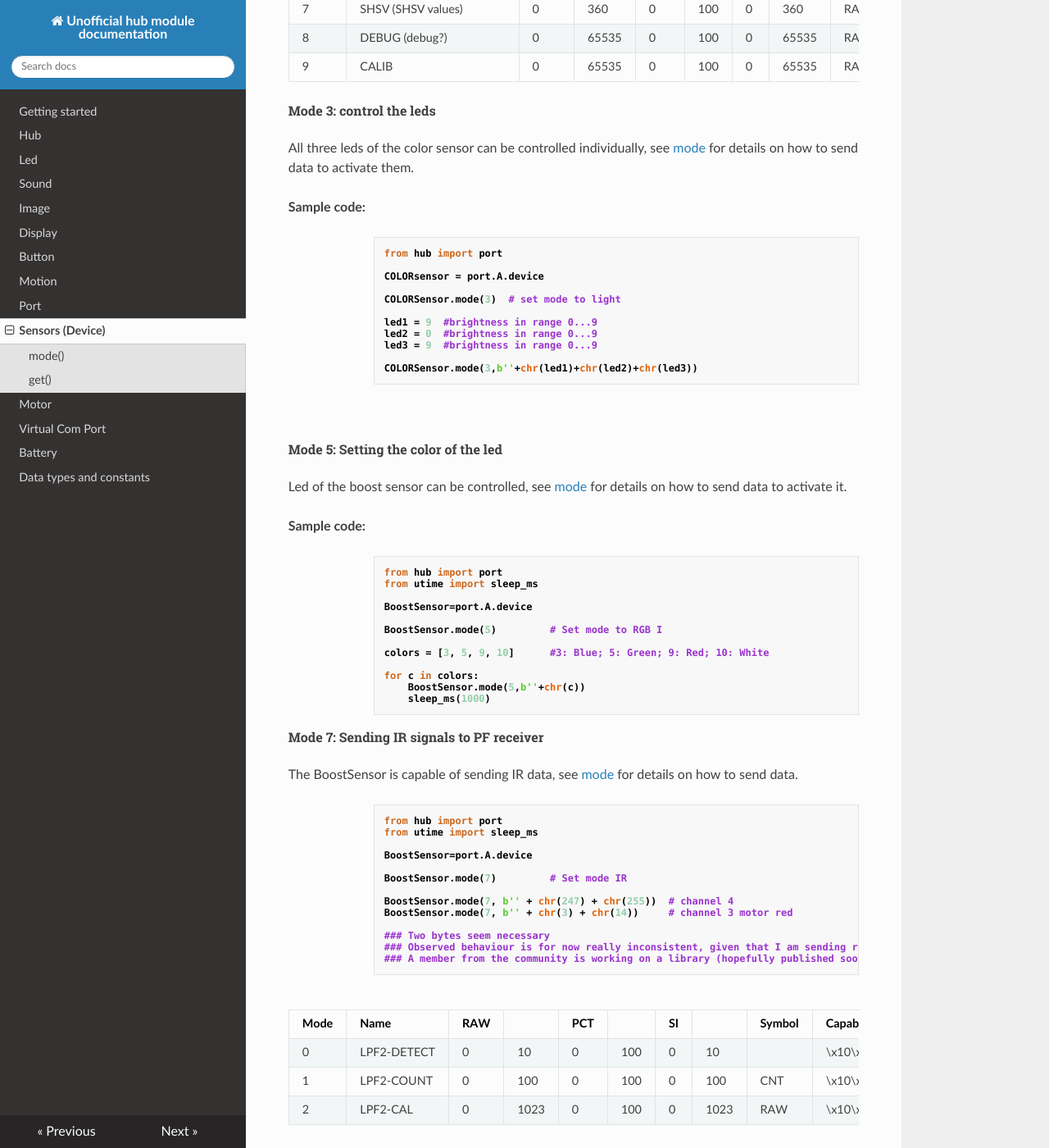
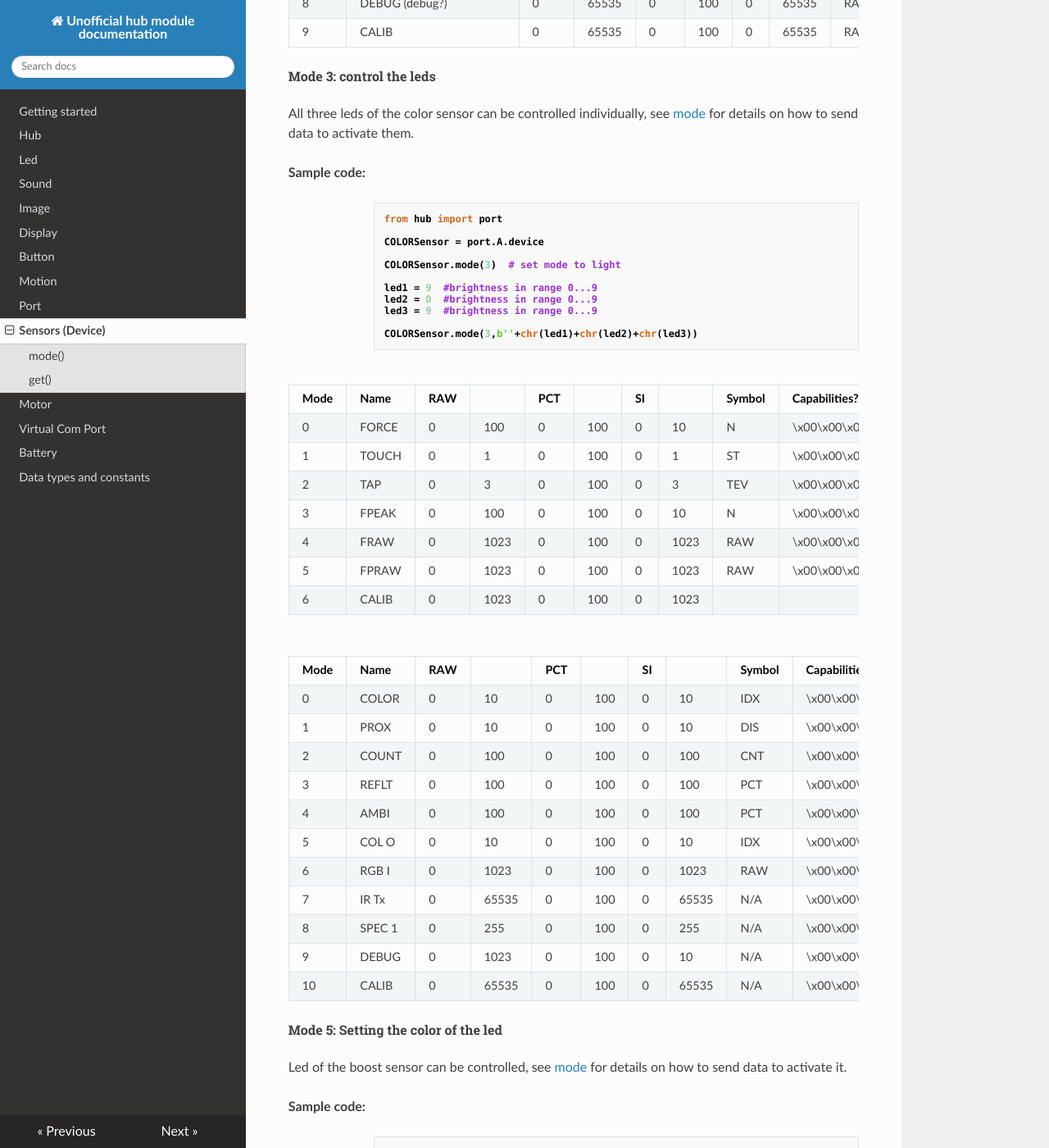
Before and after one commit to NStrijbosch/hub-module-notes, an MkDocs documentation site: the page built from docs/sensors.md, in a window 1280 px wide and 1400 px high, scrolled down 3025 px. Shown: the whole window at 82% size. Built offline with MkDocs 1.6.1, drawn with Linux system fonts in a browser that asks for light colours; nearby versions of some CDN libraries; some of the changed text lies outside the part shown.

Commit message:
Update sensors.md

````diff
--- a/docs/sensors.md
+++ b/docs/sensors.md
@@ -27,13 +27,10 @@
 
 SensorA = port.A.device
 
-MotorA.mode(3)              # Set sensor to mode 3
-MotorA.mode((3,0))          # Set sensor to mode 3 in RAW units
-MotorA.mode([3,2])          # Set sensor to mode 3 and mode 2
-MotorA.mode([(3,0),(2,2)])  # Set sensor to mode 3 in RAW units
-                            #   and mode 2 in SI units
+SensorA.mode(1)            # Set sensor to mode 3
+SensorA.mode((1,0))        # Set sensor to mode 3 in RAW units
 
-print("Mode sensor port A: " + str(MotorA.mode()))
+print("Mode sensor port A: " + str(SensorA.mode()))
 ```
 
 ``` python
@@ -57,7 +54,7 @@
 SensorA = port.A.device
 
 SensorA.mode(5)  # first set the correct mode before sending data
-SensorA.mode(5,b''+chr(3))
+SensorA.mode(5,b''+chr(9)+chr(9)+chr(9)+chr(9))
 ```
 
 > See [Sensors](#sensors) for the specific modes where sending data is usefull for each sensor
@@ -79,15 +76,15 @@
 ``` python
 from hub import port
 
-DistanceSensor = port.A.device
+ForceSensor = port.A.device
 
-DistanceSensor.mode((1,0))          # Distance short in RAW units
-distance = DistanceSensor.get()[0]
-print("distance: " + str(distance))
+ForceSensor.mode(4)        # Force in RAW units
+force = ForceSensor.get()[0]
+print("force: " + str(force))
 ```
 
 ``` python
->>> Distance: 20.0
+>>> force: 598
 ```
 
 # Sensors
@@ -119,17 +116,16 @@
 ``` python
 from hub import port
 
-USsensor = port.A.device
+USSensor = port.A.device
 
-USSensor.mode(5)  # set mode to light
+USSensor.mode(5)# set mode to light
 
-led1 = 9  #brightness in range 0...9
-led2 = 0  #brightness in range 0...9
-led3 = 9  #brightness in range 0...9
-led4 = 0  #brightness in range 0...9
+led1 = 9 #brightness in range 0...9
+led2 = 0 #brightness in range 0...9
+led3 = 0 #brightness in range 0...9
+led4 = 9 #brightness in range 0...9
 USSensor.mode(5,b''+chr(led1)+chr(led2)+chr(led3)+chr(led4))
 ```
-
 
 ## Color Sensor
 
@@ -155,7 +151,7 @@
 ``` python
 from hub import port
 
-COLORsensor = port.A.device
+COLORSensor = port.A.device
 
 COLORSensor.mode(3)  # set mode to light
 
@@ -168,9 +164,31 @@
 
 ## Force Sensor
 
+|Mode|Name |RAW|      |PCT|      |SI |      |Symbol|Capabilities?           |Datasets|Type|Figures|Decimals|
+|----|-----|---|------|---|------|---|------|------|------------------------|--------|----|-------|--------|
+|0   |FORCE|0  |100   |0  |100   |0  |10    |N     |\x00\x00\x00\x00\x04\x04|1       |0   |3      |0       |
+|1   |TOUCH|0  |1     |0  |100   |0  |1     |ST    |\x00\x00\x00\x00\x04\x04|1       |0   |4      |0       |
+|2   |TAP  |0  |3     |0  |100   |0  |3     |TEV   |\x00\x00\x00\x00\x04\x04|1       |0   |3      |0       |
+|3   |FPEAK|0  |100   |0  |100   |0  |10    |N     |\x00\x00\x00\x00\x04\x04|1       |1   |4      |0       |
+|4   |FRAW |0  |1023  |0  |100   |0  |1023  |RAW   |\x00\x00\x00\x00\x04\x04|1       |1   |4      |0       |
+|5   |FPRAW|0  |1023  |0  |100   |0  |1023  |RAW   |\x00\x00\x00\x00\x04\x04|1       |1   |4      |0       |
+|6   |CALIB|0  |1023  |0  |100   |0  |1023  |      |                        |8       |1   |4      |0       |
 
 ## Boost Color Sensor
 
+|Mode|Name |RAW|      |PCT|      |SI |      |Symbol|Capabilities?           |Datasets|Type|Figures|Decimals|
+|----|-----|---|------|---|------|---|------|------|------------------------|--------|----|-------|--------|
+|0   |COLOR|0  |10    |0  |100   |0  |10    |IDX   |\x00\x00\x00\x00\x00\x00|1       |0   |3      |0       |
+|1   |PROX |0  |10    |0  |100   |0  |10    |DIS   |\x00\x00\x00\x00\x00\x01|1       |0   |3      |0       |
+|2   |COUNT|0  |100   |0  |100   |0  |100   |CNT   |\x00\x00\x00\x00\x00\x02|1       |2   |4      |0       |
+|3   |REFLT|0  |100   |0  |100   |0  |100   |PCT   |\x00\x00\x00\x00\x00\x03|1       |0   |3      |0       |
+|4   |AMBI |0  |100   |0  |100   |0  |100   |PCT   |\x00\x00\x00\x00\x00\x04|1       |0   |3      |0       |
+|5   |COL O|0  |10    |0  |100   |0  |10    |IDX   |\x00\x00\x00\x00\x00\x05|1       |0   |3      |0       |
+|6   |RGB I|0  |1023  |0  |100   |0  |1023  |RAW   |\x00\x00\x00\x00\x00\x06|3       |1   |5      |0       |
+|7   |IR Tx|0  |65535 |0  |100   |0  |65535 |N/A   |\x00\x00\x00\x00\x00\x07|1       |1   |5      |0       |
+|8   |SPEC 1|0  |255   |0  |100   |0  |255   |N/A   |\x00\x00\x00\x00\x00\x08|4       |0   |3      |0       |
+|9   |DEBUG|0  |1023  |0  |100   |0  |10    |N/A   |\x00\x00\x00\x00\x00\x09|2       |1   |5      |0       |
+|10  |CALIB|0  |65535 |0  |100   |0  |65535 |N/A   |\x00\x00\x00\x00\x00\x10|8       |1   |5      |0       |
 
 
 ### Mode 5: Setting the color of the led
@@ -223,3 +241,10 @@
 |2   |LPF2-CAL   |0  |1023  |0  |100   |0  |1023  |RAW   |\x10\x00\x00\x00\x00\x00|3       |1   |3      |0       |
 
 ## WeDo gyro
+
+|Mode|Name |RAW|      |PCT|      |SI |      |Symbol|Capabilities?           |Datasets|Type|Figures|Decimals|
+|----|-----|---|------|---|------|---|------|------|------------------------|--------|----|-------|--------|
+|0   |LPF2-ANGLE|-45|-45   |-100|100   |-45|45    |DEG   |\x00\x00\x00\x00\x04\x04|2       |0   |3      |0       |
+|1   |LPF2-TILT|0  |10    |0  |100   |0  |10    |DIR   |\x00\x00\x00\x00\x04\x04|1       |0   |2      |0       |
+|2   |LPF2-CRASH|0  |100   |0  |100   |0  |100   |CNT   |\x00\x00\x00\x00\x04\x04|3       |0   |3      |0       |
+|3   |LPF2_CAL|-45|45    |-100|100   |-45|45    |CAL   |\x00\x00\x00\x00\x04\x04|3       |0   |3      |0       |
````
